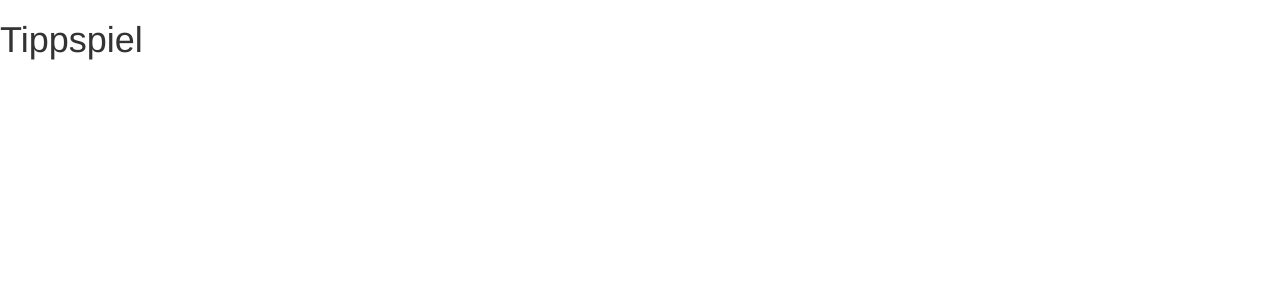
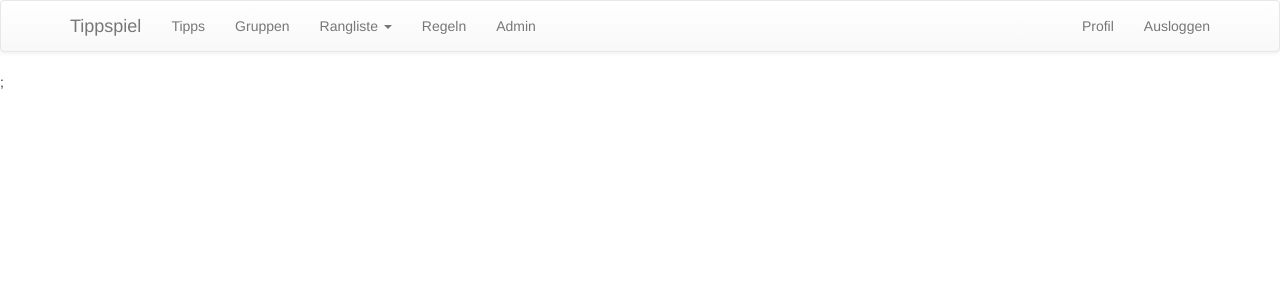
Before and after one commit to TomOhme/wodss-tippspiel_frontend, a React (Create React App) app: page / in a window 1280 px wide. Shown: the top 300 px of the page. Built offline with nearby package versions, Linux system fonts and the light colour scheme.

Commit message:
add basic navbar

```diff
--- a/src/components/App.js
+++ b/src/components/App.js
@@ -1,12 +1,51 @@
 import React, { Component } from 'react';
+
+import {
+  Jumbotron,
+  Navbar,
+  Nav,
+  NavItem,
+  NavDropdown,
+  MenuItem
+} from 'react-bootstrap';
 
 class App extends Component {
   render() {
     return (
       <div>
-        <header>
-          <h1 className="App-title">Tippspiel</h1>
-        </header>
+        <Navbar>
+          <Navbar.Header>
+            <Navbar.Brand>
+              <a href="#home">Tippspiel</a>
+            </Navbar.Brand>
+          </Navbar.Header>
+          <Nav>
+            <NavItem eventKey={1} href="#">
+              Tipps
+            </NavItem>
+            <NavItem eventKey={2} href="#">
+              Gruppen
+            </NavItem>
+            <NavDropdown eventKey={3} title="Rangliste" id="basic-nav-dropdown">
+              <MenuItem eventKey={3.1}>Spieler</MenuItem>
+              <MenuItem eventKey={3.2}>Gruppen</MenuItem>
+            </NavDropdown>
+            <NavItem eventKey={4} href="#">
+              Regeln
+            </NavItem>
+            <NavItem eventKey={5} href="#">
+              Admin
+            </NavItem>
+          </Nav>
+          <Nav pullRight>
+            <NavItem eventKey={1} href="#">
+              Profil
+            </NavItem>
+            <NavItem eventKey={2} href="#">
+              Ausloggen
+            </NavItem>
+          </Nav>
+        </Navbar>;
       </div>
     );
   }
```
